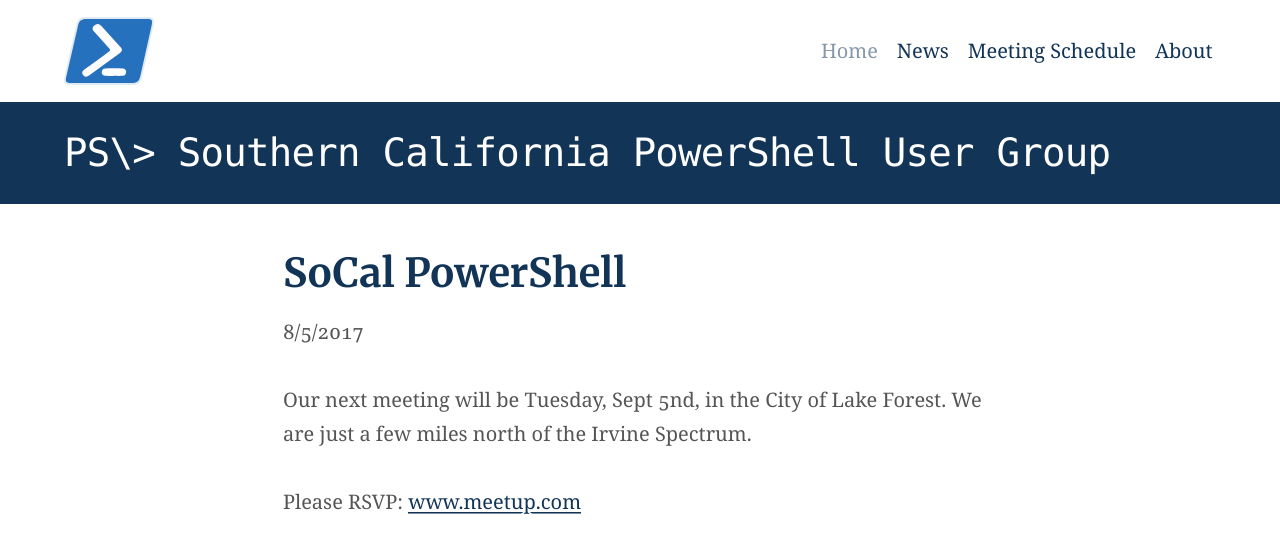
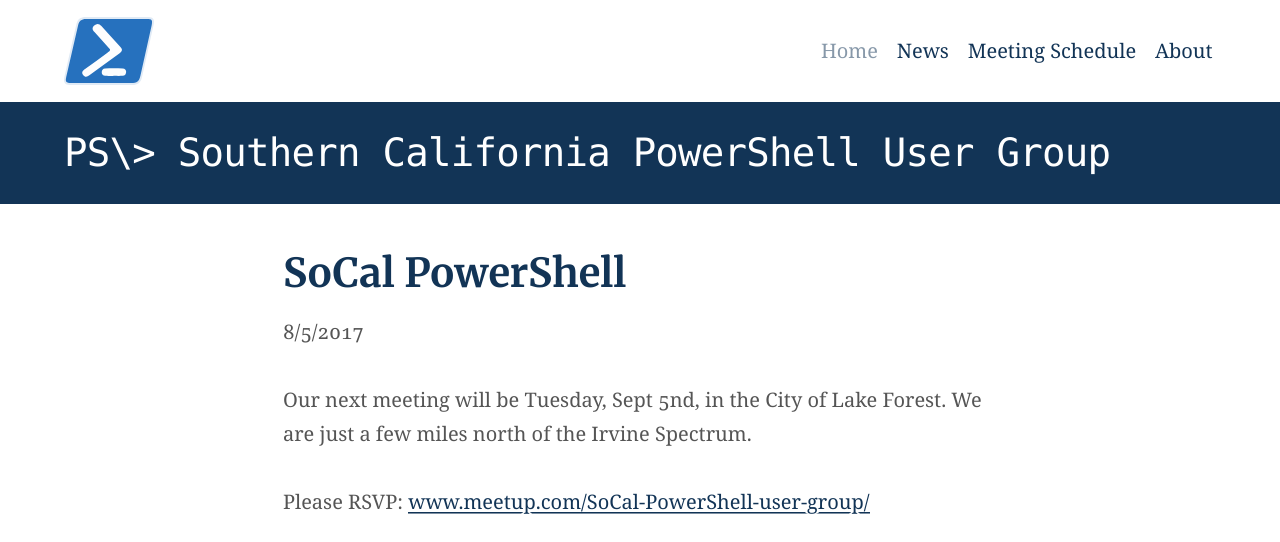
Before and after one commit to SoCalPowerShell/SoCalPowerShell.github.io, a Jekyll site: the page built from index.md, in a window 1280 px wide. Shown: the top 542 px of the page. Built offline with Jekyll 4.4.1, drawn with Linux system fonts in a browser that asks for light colours.

Commit message:
adjustments

```diff
--- a/_config.yml
+++ b/_config.yml
@@ -33,7 +33,7 @@ gems:
 - jemoji
 
 # 3. Gem settings
-paginate: 2 # jekyll-paginate > items per page
+paginate: 5 # jekyll-paginate > items per page
 paginate_path: blog/page:num # jekyll-paginate > blog page
 jekyll-mentions: https://twitter.com # jekyll-mentions > service used when @replying
 twitter:
--- a/index.md
+++ b/index.md
@@ -8,7 +8,7 @@ feature_text: "Southern California PowerShell User Group"
 Our next meeting will be Tuesday, Sept 5nd, in the City of Lake Forest.
 We are just a few miles north of the Irvine Spectrum.
 
-Please RSVP: [www.meetup.com](https://www.meetup.com/SoCal-PowerShell-user-group/)
+Please RSVP: [www.meetup.com/SoCal-PowerShell-user-group/](https://www.meetup.com/SoCal-PowerShell-user-group/)
 
 <iframe src="https://www.google.com/maps/embed?pb=!1m18!1m12!1m3!1d3320.7214367156944!2d-117.68795628479515!3d33.66437908071324!2m3!1f0!2f0!3f0!3m2!1i1024!2i768!4f13.1!3m3!1m2!1s0x80dce9d15c5eea4f%3A0x679571fc3228f616!2s25500+Commercentre+Dr%2C+Lake+Forest%2C+CA+92630!5e0!3m2!1sen!2sus!4v1499625536391" width="600" height="450" frameborder="0" style="border:0" allowfullscreen></iframe>
 
```
